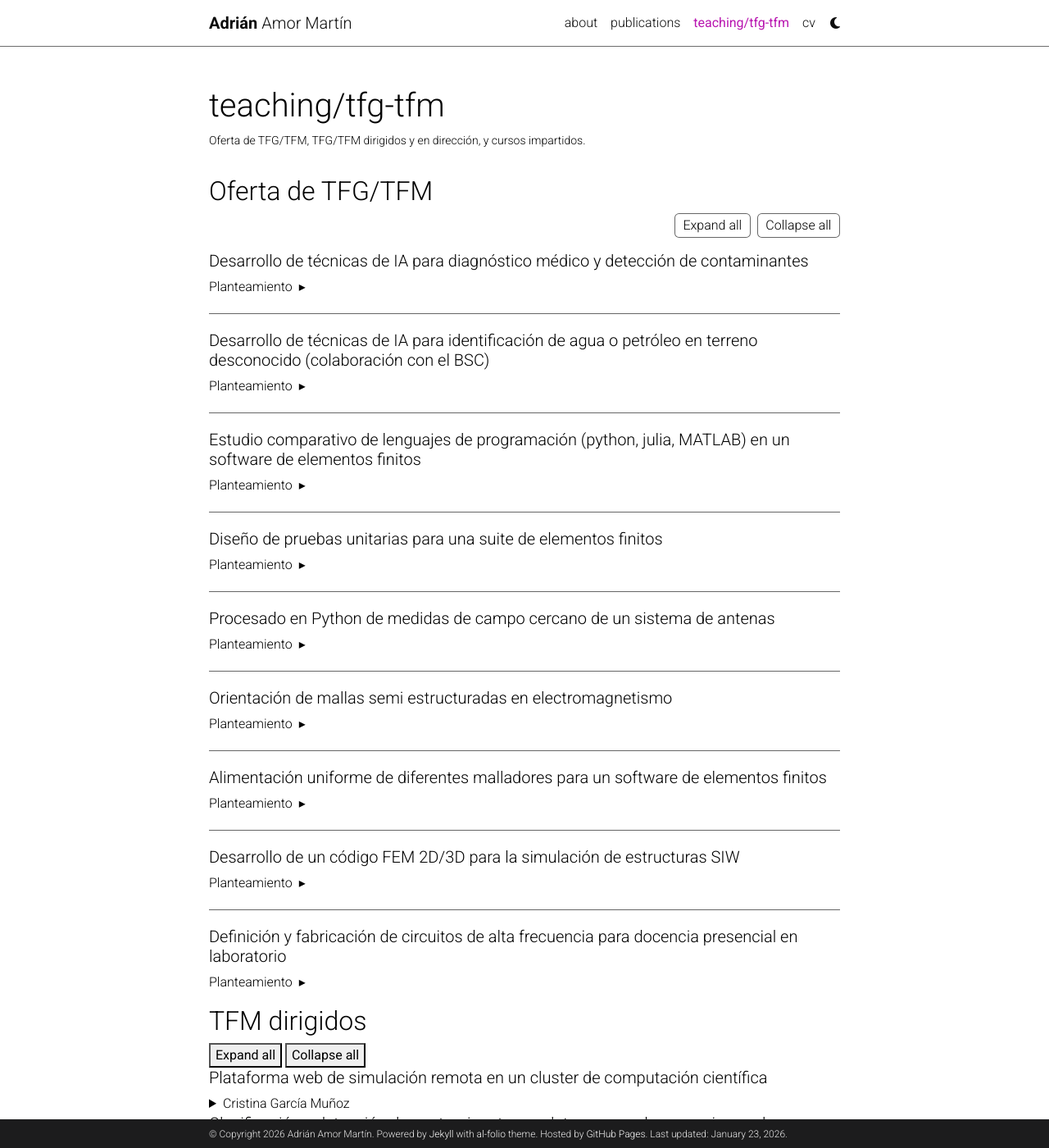
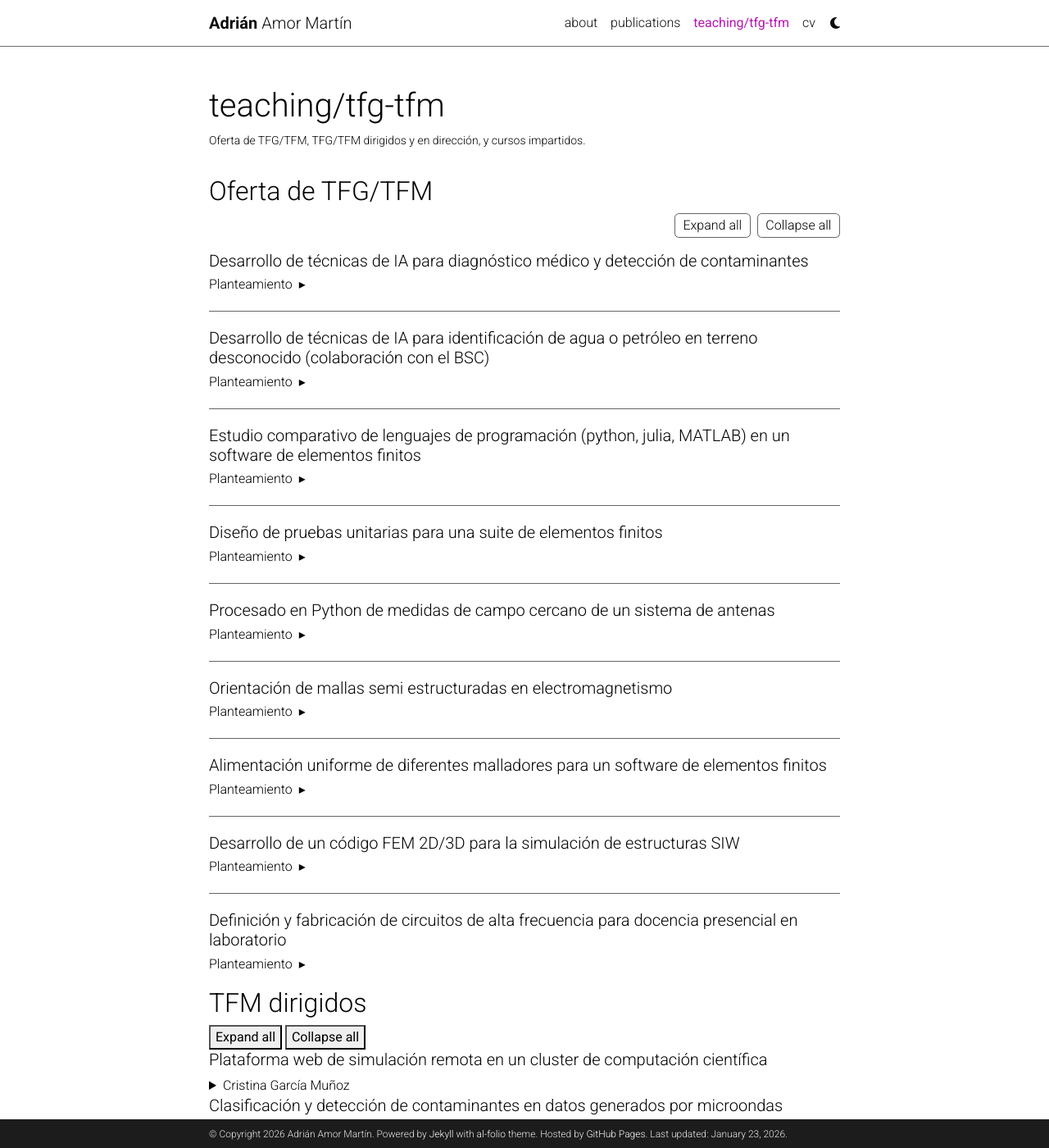
Before and after one commit to aamorm/aamorm.github.io, a Jekyll site: the page built from _pages/teaching.md, in a window 1280 px wide and 1400 px high. Shown: the whole window at 82% size. Built offline with Jekyll 4.4.1, drawn with Linux system fonts in a browser that asks for light colours; comment, search, counter and statistics services are not loaded; a style sheet for code colours, icons or effects is not loaded.

Commit message:
cambios en formato de teaching

```diff
--- a/_pages/teaching.md
+++ b/_pages/teaching.md
@@ -19,7 +19,7 @@
 {:/}
 
 {::nomarkdown}
-<div class="offer">
+<div class="teachingDetail">
 {:/}
 
 ##### Desarrollo de técnicas de IA para diagnóstico médico y detección de contaminantes
@@ -38,7 +38,7 @@
 
 {::nomarkdown}
 </div>
-<div class="offer">
+<div class="teachingDetail">
 {:/}
 
 ##### Desarrollo de técnicas de IA para identificación de agua o petróleo en terreno desconocido (colaboración con el BSC)
@@ -56,7 +56,7 @@
 
 {::nomarkdown}
 </div>
-<div class="offer">
+<div class="teachingDetail">
 {:/}
 
 ##### Estudio comparativo de lenguajes de programación (python, julia, MATLAB) en un software de elementos finitos
@@ -76,7 +76,7 @@
 
 {::nomarkdown}
 </div>
-<div class="offer">
+<div class="teachingDetail">
 {:/}
 
 ##### Diseño de pruebas unitarias para una suite de elementos finitos
@@ -101,7 +101,7 @@
 
 {::nomarkdown}
 </div>
-<div class="offer">
+<div class="teachingDetail">
 {:/}
 
 ##### Procesado en Python de medidas de campo cercano de un sistema de antenas
@@ -119,7 +119,7 @@
 
 {::nomarkdown}
 </div>
-<div class="offer">
+<div class="teachingDetail">
 {:/}
 
 ##### Orientación de mallas semi estructuradas en electromagnetismo
@@ -137,7 +137,7 @@
 
 {::nomarkdown}
 </div>
-<div class="offer">
+<div class="teachingDetail">
 {:/}
 
 ##### Alimentación uniforme de diferentes malladores para un software de elementos finitos
@@ -155,7 +155,7 @@
 
 {::nomarkdown}
 </div>
-<div class="offer">
+<div class="teachingDetail">
 {:/}
 
 ##### Desarrollo de un código FEM 2D/3D para la simulación de estructuras SIW
@@ -173,7 +173,7 @@
 
 {::nomarkdown}
 </div>
-<div class="offer">
+<div class="teachingDetail">
 {:/}
 
 ##### Definición y fabricación de circuitos de alta frecuencia para docencia presencial en laboratorio
@@ -202,6 +202,9 @@
   </div>
 {:/}
 
+{::nomarkdown}
+<div class="teachingDetail">
+{:/}
 ##### Plataforma web de simulación remota en un cluster de computación científica
 
 {::nomarkdown}
@@ -216,7 +219,13 @@
 <br><br>
 </details>
 {:/}
+{::nomarkdown}
+</div>
+{:/}
 
+{::nomarkdown}
+<div class="teachingDetail">
+{:/}
 ##### Clasificación y detección de contaminantes en datos generados por microondas
 
 {::nomarkdown}
@@ -231,7 +240,13 @@
 <br><br>
 </details>
 {:/}
+{::nomarkdown}
+</div>
+{:/}
 
+{::nomarkdown}
+<div class="teachingDetail">
+{:/}
 ##### Creación e investigación de un prototipo para la identificación de materiales en la banda de microondas
 
 {::nomarkdown}
@@ -244,7 +259,13 @@
 <br><br>
 </details>
 {:/}
+{::nomarkdown}
+</div>
+{:/}
 
+{::nomarkdown}
+<div class="teachingDetail">
+{:/}
 ##### Sonda de monitorización para redes privadas
 
 {::nomarkdown}
@@ -257,7 +278,13 @@
 <br><br>
 </details>
 {:/}
+{::nomarkdown}
+</div>
+{:/}
 
+{::nomarkdown}
+<div class="teachingDetail">
+{:/}
 ##### Comparison between LTE Cat 1, LTE Cat 1 bis and LTE-M cellular technologies
 
 {::nomarkdown}
@@ -270,7 +297,13 @@
 <br><br>
 </details>
 {:/}
+{::nomarkdown}
+</div>
+{:/}
 
+{::nomarkdown}
+<div class="teachingDetail">
+{:/}
 ##### Envío de datos por redes IoT para caracterización de materiales a través de microondas
 
 {::nomarkdown}
@@ -283,7 +316,13 @@
 <br><br>
 </details>
 {:/}
+{::nomarkdown}
+</div>
+{:/}
 
+{::nomarkdown}
+<div class="teachingDetail">
+{:/}
 ##### Implementación de un sensor para la identificación de materiales en la banda de microondas
 
 {::nomarkdown}
@@ -296,7 +335,13 @@
 <br><br>
 </details>
 {:/}
+{::nomarkdown}
+</div>
+{:/}
 
+{::nomarkdown}
+<div class="teachingDetail">
+{:/}
 ##### Avanzando en el diagnóstico médico del futuro: identificación de lesiones cutáneas con radiofrecuencia e IA.
 
 {::nomarkdown}
@@ -309,7 +354,13 @@
 <br><br>
 </details>
 {:/}
+{::nomarkdown}
+</div>
+{:/}
 
+{::nomarkdown}
+<div class="teachingDetail">
+{:/}
 ##### Estudio de la variabilidad de posición de un material bajo medida con técnicas de Inteligencia Artificial
 
 {::nomarkdown}
@@ -322,7 +373,13 @@
 <br><br>
 </details>
 {:/}
+{::nomarkdown}
+</div>
+{:/}
 
+{::nomarkdown}
+<div class="teachingDetail">
+{:/}
 ##### Recognizing Emotions in 360-degree Video Communications using Deep Learning Models
 
 {::nomarkdown}
@@ -335,7 +392,13 @@
 <br><br>
 </details>
 {:/}
+{::nomarkdown}
+</div>
+{:/}
 
+{::nomarkdown}
+<div class="teachingDetail">
+{:/}
 ##### Implementación de un sistema de selección de audio basado en lenguaje natural mediante técnicas de inteligencia artificial
 
 {::nomarkdown}
@@ -347,6 +410,9 @@
 Calificación: SOBRESALIENTE 9.5
 <br><br>
 </details>
+{:/}
+{::nomarkdown}
+</div>
 {:/}
 
 {::nomarkdown}</div>{:/}
@@ -361,6 +427,9 @@
   </div>
 {:/}
 
+{::nomarkdown}
+<div class="teachingDetail">
+{:/}
 ##### Predicción de resultados de circuitos de alta frecuencia con técnicas de inteligencia artificial
 
 {::nomarkdown}
@@ -375,7 +444,13 @@
 <br><br>
 </details>
 {:/}
+{::nomarkdown}
+</div>
+{:/}
 
+{::nomarkdown}
+<div class="teachingDetail">
+{:/}
 ##### Implementación de un simulador 2D de elementos finitos en Julia
 
 {::nomarkdown}
@@ -390,7 +465,13 @@
 <br><br>
 </details>
 {:/}
+{::nomarkdown}
+</div>
+{:/}
 
+{::nomarkdown}
+<div class="teachingDetail">
+{:/}
 ##### Desarrollo de una interfaz para Paraview desde Fortran
 
 {::nomarkdown}
@@ -403,7 +484,13 @@
 <br><br>
 </details>
 {:/}
+{::nomarkdown}
+</div>
+{:/}
 
+{::nomarkdown}
+<div class="teachingDetail">
+{:/}
 ##### Estudio comparativo de diferentes software de diferenciación automática
 
 {::nomarkdown}
@@ -416,7 +503,13 @@
 <br><br>
 </details>
 {:/}
+{::nomarkdown}
+</div>
+{:/}
 
+{::nomarkdown}
+<div class="teachingDetail">
+{:/}
 ##### Design, simulation and development of improvements for material characterization technologies.
 
 {::nomarkdown}
@@ -429,7 +522,13 @@
 <br><br>
 </details>
 {:/}
+{::nomarkdown}
+</div>
+{:/}
 
+{::nomarkdown}
+<div class="teachingDetail">
+{:/}
 ##### Estudio de técnicas de Inteligencia Artificial para la caracterización de materiales en la banda de microondas
 
 {::nomarkdown}
@@ -442,7 +541,13 @@
 <br><br>
 </details>
 {:/}
+{::nomarkdown}
+</div>
+{:/}
 
+{::nomarkdown}
+<div class="teachingDetail">
+{:/}
 ##### Diseño experimental de un array de antenas para comunicaciones con HAPS (High Altitude Platform Station)
 
 {::nomarkdown}
@@ -455,7 +560,13 @@
 <br><br>
 </details>
 {:/}
+{::nomarkdown}
+</div>
+{:/}
 
+{::nomarkdown}
+<div class="teachingDetail">
+{:/}
 ##### Diseño experimental de una antena para generación de imagen por microondas
 
 {::nomarkdown}
@@ -468,7 +579,13 @@
 <br><br>
 </details>
 {:/}
+{::nomarkdown}
+</div>
+{:/}
 
+{::nomarkdown}
+<div class="teachingDetail">
+{:/}
 ##### Refactorización de un código de elementos finitos en Julia
 
 {::nomarkdown}
@@ -481,7 +598,13 @@
 <br><br>
 </details>
 {:/}
+{::nomarkdown}
+</div>
+{:/}
 
+{::nomarkdown}
+<div class="teachingDetail">
+{:/}
 ##### Estudio de los efectos del modelado electromagnético para la detección no invasiva de lesiones cutáneas.
 
 {::nomarkdown}
@@ -493,6 +616,9 @@
 Calificación: SOBRESALIENTE 9.7
 <br><br>
 </details>
+{:/}
+{::nomarkdown}
+</div>
 {:/}
 
 {::nomarkdown}</div>{:/}
@@ -507,6 +633,9 @@
   </div>
 {:/}
 
+{::nomarkdown}
+<div class="teachingDetail">
+{:/}
 ##### Diseño y fabricación de circuitos de adaptación para uso docente
 
 {::nomarkdown}
@@ -519,7 +648,13 @@
 <br><br>
 </details>
 {:/}
+{::nomarkdown}
+</div>
+{:/}
 
+{::nomarkdown}
+<div class="teachingDetail">
+{:/}
 ##### Estudio de técnicas de detección de tejidos anómalos por medio de simulación electromagnética e inteligencia artificial
 
 {::nomarkdown}
@@ -532,7 +667,13 @@
 <br><br>
 </details>
 {:/}
+{::nomarkdown}
+</div>
+{:/}
 
+{::nomarkdown}
+<div class="teachingDetail">
+{:/}
 ##### Cosimulación de parte activa y pasiva en el desarrollo de sensores activos para caracterización biológica
 
 {::nomarkdown}
@@ -545,11 +686,17 @@
 <br><br>
 </details>
 {:/}
+{::nomarkdown}
+</div>
+{:/}
 
 {::nomarkdown}</div>{:/}
 
 ## Cursos internacionales
 
+{::nomarkdown}
+<div class="teachingDetail">
+{:/}
 ##### Computational Electromagnetics: a review and future developments for finite element methods
 10 horas en el Politecnico di Torino en mayo de 2023. Financiado por la convocatoria Erasmus+.
 
@@ -596,7 +743,13 @@
 <br><br><br><br>
 </details>
 {:/}
+{::nomarkdown}
+</div>
+{:/}
 
+{::nomarkdown}
+<div class="teachingDetail">
+{:/}
 ##### 2024/2025
 
 {::nomarkdown}
@@ -628,7 +781,13 @@
 <br><br><br><br>
 </details>
 {:/}
+{::nomarkdown}
+</div>
+{:/}
 
+{::nomarkdown}
+<div class="teachingDetail">
+{:/}
 ##### 2023/2024
 
 {::nomarkdown}
@@ -656,7 +815,13 @@
 <br><br><br><br>
 </details>
 {:/}
+{::nomarkdown}
+</div>
+{:/}
 
+{::nomarkdown}
+<div class="teachingDetail">
+{:/}
 ##### 2022/2023
 
 {::nomarkdown}
@@ -688,7 +853,13 @@
 <br><br><br><br>
 </details>
 {:/}
+{::nomarkdown}
+</div>
+{:/}
 
+{::nomarkdown}
+<div class="teachingDetail">
+{:/}
 ##### 2021/2022
 
 {::nomarkdown}
@@ -724,7 +895,13 @@
 <br><br><br><br>
 </details>
 {:/}
+{::nomarkdown}
+</div>
+{:/}
 
+{::nomarkdown}
+<div class="teachingDetail">
+{:/}
 ##### 2020/2021
 
 {::nomarkdown}
@@ -749,43 +926,13 @@
 <br><br><br><br>
 </details>
 {:/}
+{::nomarkdown}
+</div>
+{:/}
 
 {::nomarkdown}</div>{:/}
 
 {::nomarkdown}</div>{:/}
-
-{::nomarkdown}
-<style>
-/* Toolbar y botones */
-.teaching .section-toolbar{
-  display:flex; gap:.5rem; justify-content:flex-end; margin:.5rem 0 1rem;
-}
-.teaching .btn-small{
-  font:inherit; line-height:1; padding:.35rem .6rem;
-  border:1px solid var(--global-divider-color);
-  background:var(--global-card-bg-color);
-  color:var(--global-text-color);
-  border-radius:.35rem; cursor:pointer;
-}
-.teaching .btn-small:hover{
-  border-color:var(--global-theme-color); color:var(--global-theme-color);
-}
-.teaching .section.all-expanded .btn-expand{
-  border-color:var(--global-theme-color); color:var(--global-theme-color);
-}
-
-/* Details y comportamiento “todo expandido” por sección */
-.teaching details{ border-top:1px solid var(--global-divider-color); padding-top:.5rem; }
-.teaching summary{ cursor:pointer; list-style:none; }
-.teaching summary::-webkit-details-marker{ display:none; }
-.teaching summary::after{ content:"▸"; margin-left:.5rem; transition:transform .2s; display:inline-block; }
-.teaching details[open] > summary::after{ transform:rotate(90deg); }
-
-/* En modo all-expanded de UNA sección, escondemos summaries */
-.teaching .section.all-expanded details > summary{ display:none; }
-.teaching .section.all-expanded details{ padding-top:.25rem; }
-</style>
-{:/}
 
 {::nomarkdown}
 <script>
--- a/_sass/_base.scss
+++ b/_sass/_base.scss
@@ -546,48 +546,73 @@
 }
 
 .teaching {
-  /* Toolbar y botones (solo teaching) */
+  /* Toolbar y botones (teaching) */
   .section-toolbar{
-    display:flex; gap:.5rem; justify-content:flex-end; margin:.5rem 0 1rem;
+    display:flex;
+    gap:.5rem;
+    justify-content:flex-end;
+    margin:.5rem 0 1rem;
   }
   .btn-small{
-    font:inherit; line-height:1; padding:.35rem .6rem;
+    font:inherit;
+    line-height:1;
+    padding:.35rem .6rem;
     border:1px solid var(--global-divider-color);
     background:var(--global-card-bg-color);
     color:var(--global-text-color);
-    border-radius:.35rem; cursor:pointer;
+    border-radius:.35rem;
+    cursor:pointer;
   }
   .btn-small:hover{
-    border-color:var(--global-theme-color); color:var(--global-theme-color);
+    border-color:var(--global-theme-color);
+    color:var(--global-theme-color);
   }
   .section.all-expanded .btn-expand{
-    border-color:var(--global-theme-color); color:var(--global-theme-color);
+    border-color:var(--global-theme-color);
+    color:var(--global-theme-color);
   }
 
   /* Details dentro de teaching */
-  .section details{ border-top:none solid var(--global-divider-color); padding-top: 0; }
   .section summary{ cursor:pointer; list-style:none; }
   .section summary::-webkit-details-marker{ display:none; }
-  .section summary::after{ content:"▸"; margin-left:.5rem; transition:transform .2s; display:inline-block; }
+  .section summary::after{
+    content:"▸";
+    margin-left:.5rem;
+    transition:transform .2s;
+    display:inline-block;
+  }
   .section details[open] > summary::after{ transform:rotate(90deg); }
 
-  /* Estados por sección */
+  /* Estado por sección */
   .section.hide-summaries details > summary{ display:none; }
   .section.hide-summaries details{ padding-top:.25rem; }
 
-  /* Separador entre propuestas */
-  .offer + .offer{
-    border-top: 1px solid var(--global-divider-color);
-    margin-top: 1.25rem;
-    padding-top: 1.25rem;
+  /* =========================
+     Estilo "offer" (toda la página)
+     ========================= */
+
+  /* El separador va ENTRE ofertas (no en el <details>) */
+  .teachingDetail + .teachingDetail{
+    border-top:1px solid var(--global-divider-color);
+    margin-top:1.25rem;
+    padding-top:1.25rem;
   }
 
-  /* (opcional) ajustar espacio del título */
-  .offer h5 { /* ojo: "#####" en markdown suele renderizar como h5 */
-    margin-top: 0;
-    margin-bottom: .5rem;
+  /* Quitamos la raya en details para que no quede entre título y planteamiento */
+  .teachingDetail details{
+    border-top:0;
+    padding-top:0;
+  }
+
+  /* Opcional: un poco de aire antes del bloque desplegable */
+  .teachingDetail details{ margin-top:.35rem; }
+
+  /* Ajuste del título de la oferta (##### -> h5 normalmente) */
+  .teachingDetail h5{
+    margin:0;
   }
 }
+
 
 
 // Publications
```
